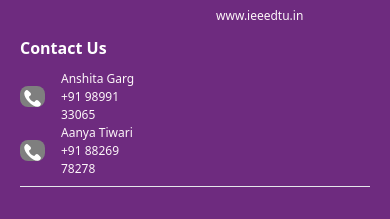
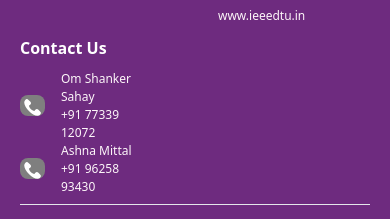
Before and after one commit to nikhil5731/wie-website-ieeedtu, a React (Create React App) app: page / in a window 390 px wide. Shown: the part 8872-9091 px from the top of the page. Built offline with nearby package versions, Linux system fonts and the light colour scheme.

Commit message:
Update Footer.jsx
change mobile number

```diff
--- a/src/Components/Footer.jsx
+++ b/src/Components/Footer.jsx
@@ -75,10 +75,10 @@ const Footer = () => {
               </div>
               <div>
                 <p className='text-[rgb(253,246,249)] mx-4 text-md bsc'>
-                  Anshita Garg
+                  Om Shanker Sahay
                 </p>
                 <p className='text-[rgb(253,246,249)] mx-4 text-md bsc'>
-                  <a aria-label="+91 85888 19718" href='https://wa.me/+918588819718?text=' target='_blank' rel='noreferrer' className='hover:text-[#08D4F8]'>+91 98991 33065</a>
+                  <a aria-label="+91 77339 12072" href='https://wa.me/+917733912072?text=' target='_blank' rel='noreferrer' className='hover:text-[#08D4F8]'>+91 77339 12072</a>
                 </p>
               </div>
             </div>
@@ -88,10 +88,10 @@ const Footer = () => {
               </div>
               <div>
                 <p className='text-[rgb(253,246,249)] mx-4 text-md bsc'>
-                  Aanya Tiwari
+                  Ashna Mittal
                 </p>
                 <p className='text-[rgb(253,246,249)] mx-4 text-md bsc'>
-                  <a aria-label="+91 95600 83110" href='https://wa.me/+919560083110?text=' target='_blank' rel='noreferrer' className='hover:text-[#08D4F8]'>+91 88269 78278</a>
+                  <a aria-label="+91 96258 93430" href='https://wa.me/+919625893430?text=' target='_blank' rel='noreferrer' className='hover:text-[#08D4F8]'>+91 96258 93430</a>
                 </p>
               </div>
             </div>
```
